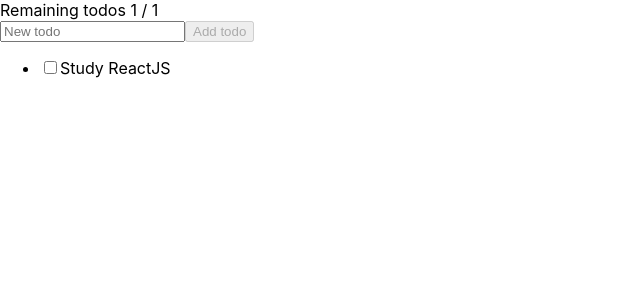
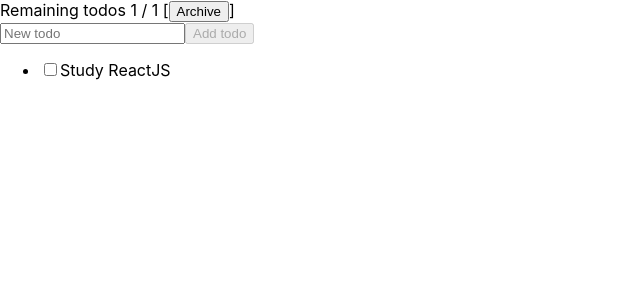
Before and after one commit to cesarmejiag/todoapp-reactjs, a React (Create React App) app: page / in a window 1280 px wide. Shown: the top 300 px of the page, without its empty margins (0-640 px from the left). Built offline with nearby package versions, Linux system fonts and the light colour scheme.

Commit message:
Add archive button to TodoStatus

```diff
--- a/src/App.js
+++ b/src/App.js
@@ -27,10 +27,13 @@ const App = () => {
       })
     );
   };
+  const archive = () => {
+    setTodos(todos.filter((todo) => !todo.done));
+  };
 
   return (
     <div>
-      <TodoStatus todos={todos} />
+      <TodoStatus todos={todos} archive={archive} />
       <TodoForm addTodo={addTodo} />
       <TodoList todos={todos} todoDone={todoDone} />
     </div>
--- a/src/components/TodoStatus/index.js
+++ b/src/components/TodoStatus/index.js
@@ -1,11 +1,12 @@
 import React from "react";
 
-const TodoStatus = ({ todos }) => {
+const TodoStatus = ({ todos, archive }) => {
   const remaining = todos.filter((todo) => !todo.done);
 
   return (
     <div>
-      Remaining todos {remaining.length} / {todos.length}
+      Remaining todos {remaining.length} / {todos.length} [
+      <button onClick={archive}>Archive</button>]
     </div>
   );
 };
```
